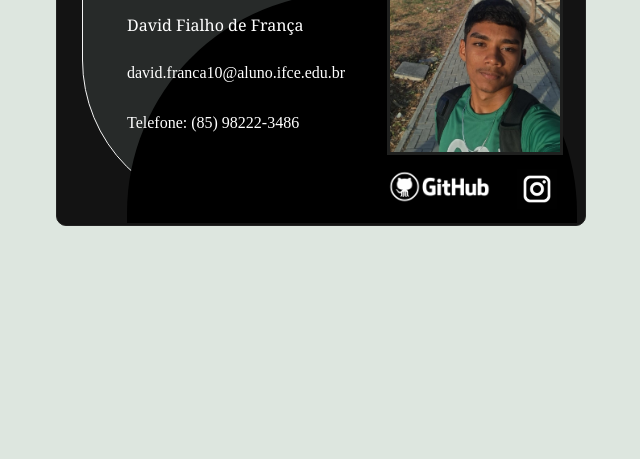
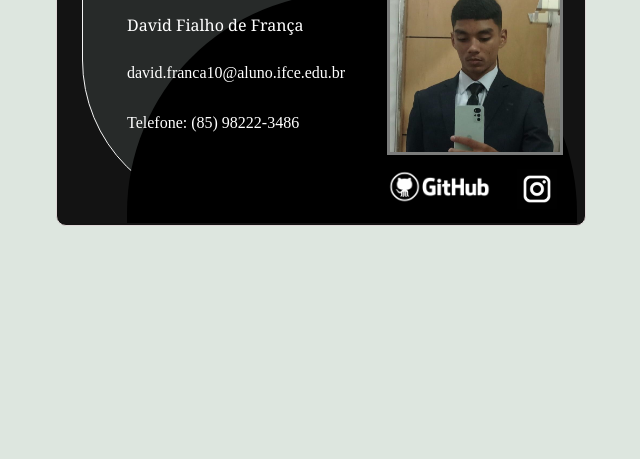
Before and after one commit to davidfranca10/CartaoCSS, a plain HTML site: page index.html in a window 1280 px wide. Shown: the part 341-800 px from the top of the page, without its empty margins (319-959 px from the left). Drawn offline with Linux system fonts and the light colour scheme.

Commit message:
Update index.html

```diff
--- a/index.html
+++ b/index.html
@@ -15,7 +15,7 @@
                     height: 323px;
                     width: 520px;
                     margin: 20px;
-                    border: 1px solid rgb(34, 34, 34);
+                    border: 1px solid rgb(222, 214, 214);
                     border-radius: 10px 10px 10px 10px;
                     color: gold;
                     padding: 4px ;
@@ -46,7 +46,7 @@
                     z-index: 1;
         }
         .img{
-                border: #1f201f, solid;
+                border: #7b7c7b, solid;
                 height: 170px;
                 width: 170px;
                 position: absolute;
@@ -113,7 +113,7 @@
             <div class="meio-circulo"></div>
             <div class="meio-circulo2"></div>
             <header>
-                <div><img src="./IMG/eu.jpg" class="img"></div>
+                <div><img src="./IMG/eu3.jpg" class="img"></div>
                 <div class="pf">Policial Federal</div>
                 <div class="nome">David Fialho de França</div>
                 <div class="email">david.franca10@aluno.ifce.edu.br</div>
```
